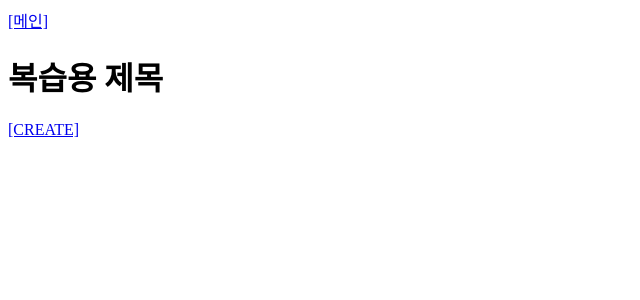
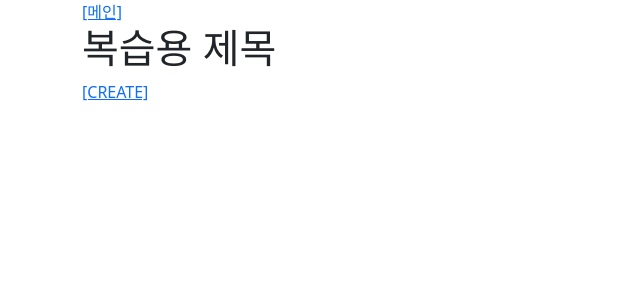
Before and after one commit to duuujin/django_2nd, a Django app: page / in a window 1280 px wide. Shown: the top 300 px of the page, without its empty margins (0-640 px from the left). Run offline with Django 5.2, Linux system fonts and the light colour scheme; data that the repository does not hold is empty.

Commit message:
base수정

```diff
--- a/templates/base.html
+++ b/templates/base.html
@@ -3,12 +3,13 @@
 <head>
     <meta charset="UTF-8">
     <meta name="viewport" content="width=device-width, initial-scale=1.0">
+    <link href="https://cdn.jsdelivr.net/npm/bootstrap@5.3.8/dist/css/bootstrap.min.css" rel="stylesheet" integrity="sha384-sRIl4kxILFvY47J16cr9ZwB07vP4J8+LH7qKQnuqkuIAvNWLzeN8tE5YBujZqJLB" crossorigin="anonymous">
     <title>test_project</title>
 </head>
-<body>
+<body class='container'>
     <a href="{% url "test_app:index" %}">[메인]</a>
+    {% block content %}
+
+    {% endblock content %}
 </body>
 </html>
-{% block content %}
-
-{% endblock content %}
```
